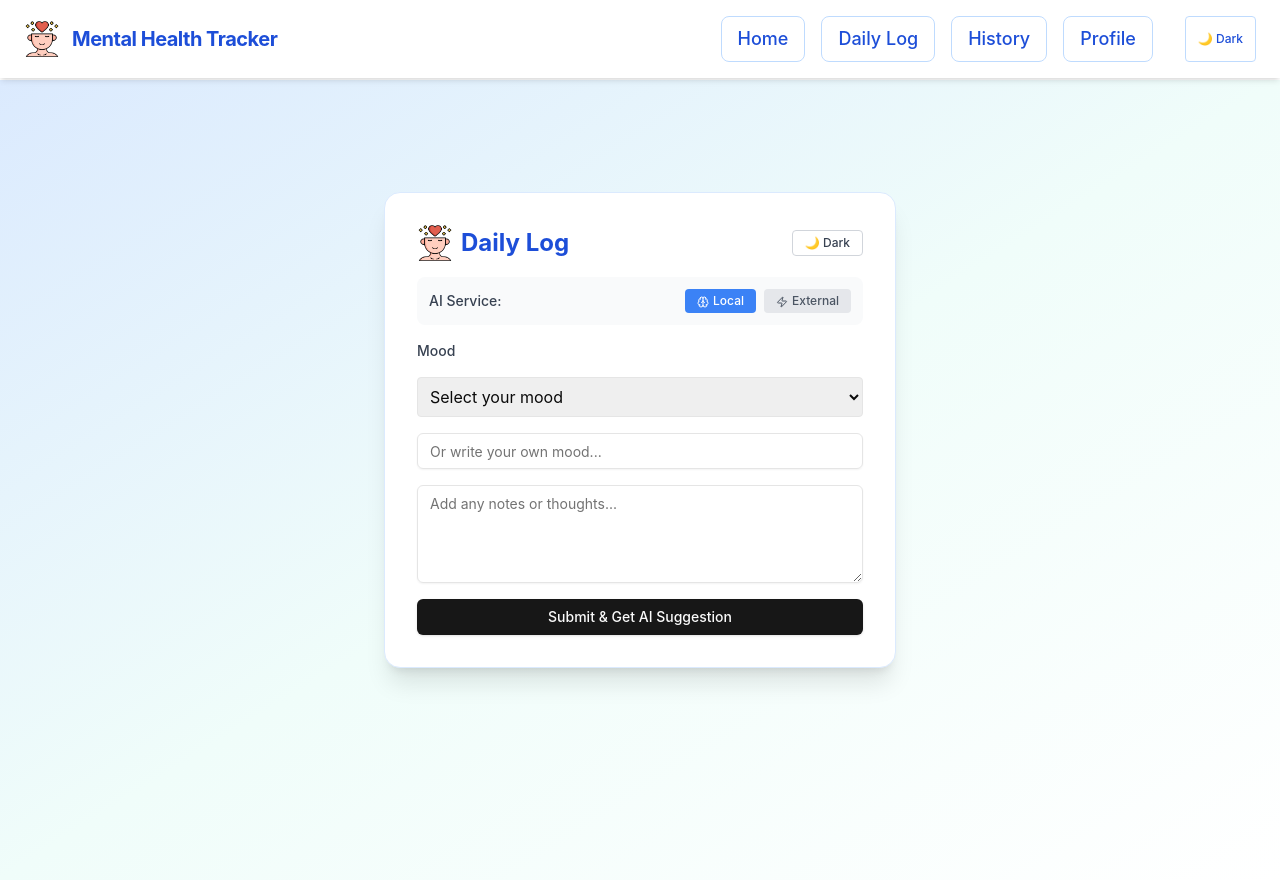
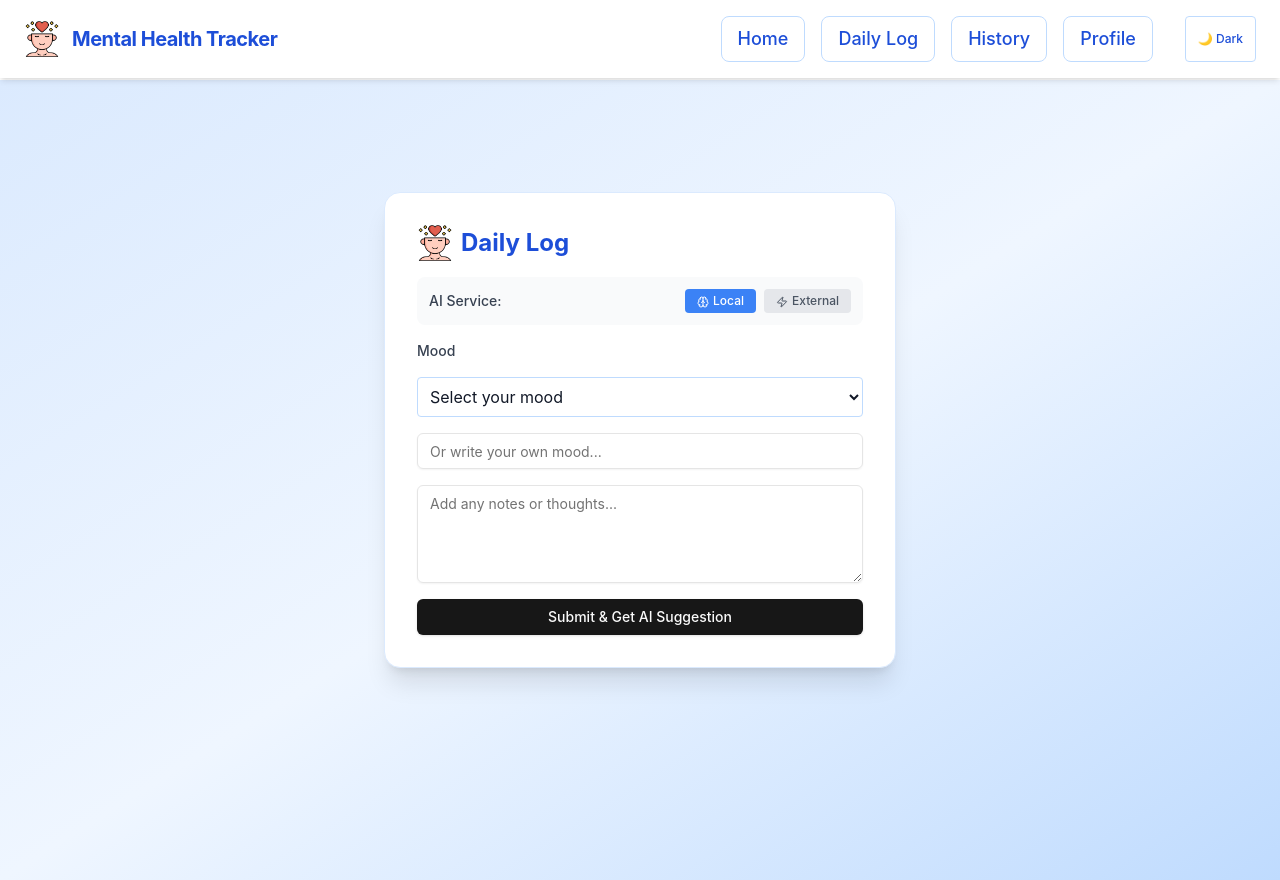
Before and after one commit to wajahat7777/Nexium_Wajahat_Project, a Next.js app in the folder frontend/: page /daily-log in a window 1280 px wide. Built offline with nearby package versions, Linux system fonts and the light colour scheme; sample sign-in values are in the browser's storage.

Commit message:
The dropdown (select) for mood in the Daily Log page now fully supports dark mode and will automatically switch styles when you toggle the theme

```diff
--- a/frontend/pages/daily-log.js
+++ b/frontend/pages/daily-log.js
@@ -1,8 +1,9 @@
-import { useState } from "react";
+import { useState, useContext } from "react";
 import { Button, Input, Card, Textarea } from "@/components/ui";
 import { Sparkles, Brain, Zap } from "lucide-react";
 import AuthGuard from "@/components/AuthGuard";
 import Image from "next/image";
+import { ThemeContext } from "./_app";
 
 export default function DailyLog() {
   const [mood, setMood] = useState("");
@@ -12,7 +13,7 @@ export default function DailyLog() {
   const [loading, setLoading] = useState(false);
   const [useExternalAI, setUseExternalAI] = useState(false);
   const [saved, setSaved] = useState(false);
-  const [theme, setTheme] = useState("light");
+  const { theme } = useContext(ThemeContext);
 
   const BACKEND_URL = 'https://nexium-wajahat-project.vercel.app/api';
 
@@ -110,21 +111,11 @@ export default function DailyLog() {
 
   return (
     <AuthGuard>
-      <div className={
-        `min-h-screen flex flex-col items-center pt-28 px-2 transition-colors duration-300 ` +
-        (theme === "dark" ? "dark bg-gradient-to-br from-gray-900 via-gray-800 to-gray-900" : "bg-gradient-to-br from-blue-100 via-teal-50 to-white")
-      }>
+      <div className="min-h-screen flex flex-col items-center pt-28 px-2 transition-colors duration-300">
         <Card className="p-8 max-w-lg w-full shadow-xl rounded-2xl border border-blue-100 dark:border-gray-700 dark:bg-gray-900">
           <div className="flex items-center gap-2 mb-4">
             <Image src="/mental-health.png" alt="Mental Health Icon" width={36} height={36} />
             <h1 className="text-2xl font-bold text-blue-700 dark:text-white">Daily Log</h1>
-            <button
-              className="ml-auto px-3 py-1 rounded text-xs font-medium border border-gray-300 dark:border-gray-600 bg-white dark:bg-gray-800 text-gray-700 dark:text-gray-200 hover:bg-gray-100 dark:hover:bg-gray-700 transition"
-              onClick={() => setTheme(theme === "dark" ? "light" : "dark")}
-              type="button"
-            >
-              {theme === "dark" ? "☀️ Light" : "🌙 Dark"}
-            </button>
           </div>
 
           {/* AI Service Toggle */}
@@ -164,9 +155,9 @@ export default function DailyLog() {
           </div>
 
           <form onSubmit={handleSubmit} className="space-y-4">
-            <label className="block text-sm font-medium text-gray-700">Mood</label>
+            <label className="block text-sm font-medium text-gray-700 dark:text-gray-200">Mood</label>
             <select
-              className="w-full p-2 border rounded mb-2"
+              className={`w-full p-2 border rounded mb-2 bg-white text-gray-900 border-blue-200 focus:outline-none focus:ring-2 focus:ring-blue-400 dark:bg-gray-800 dark:text-gray-100 dark:border-gray-700 dark:focus:ring-blue-600 transition-colors`}
               value={mood}
               onChange={e => setMood(e.target.value)}
             >
```
